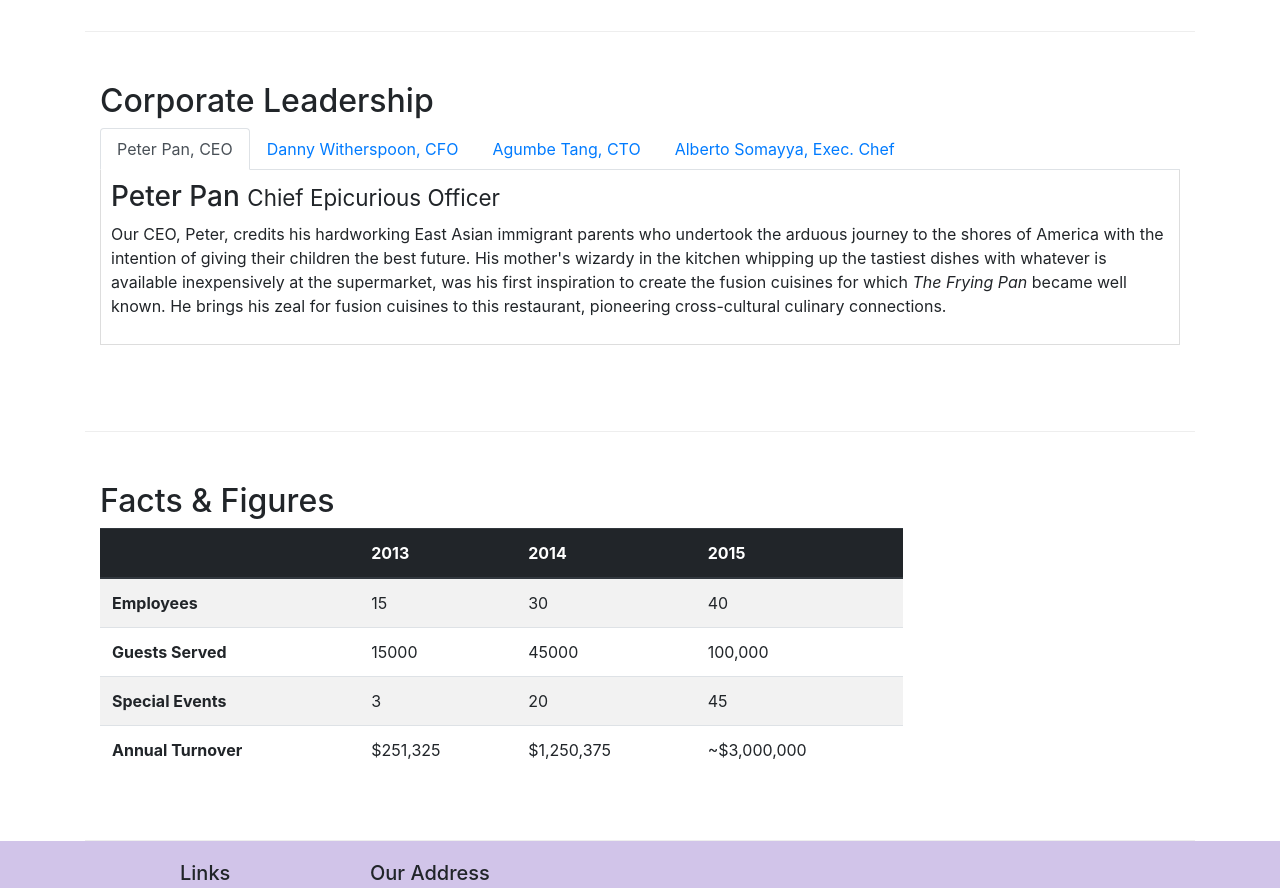
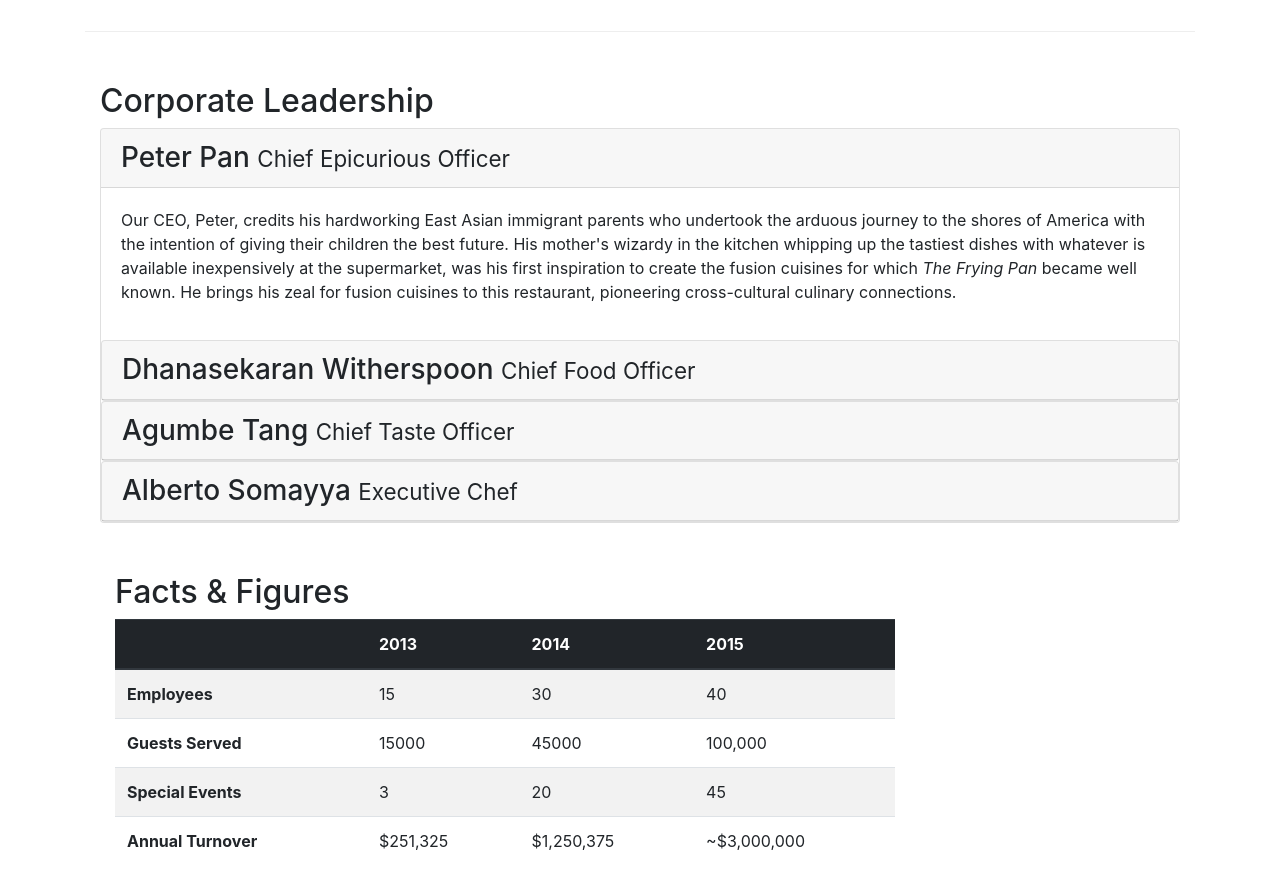
Before and after one commit to CoalterIO/ConFusion, a website: page aboutus.html in a window 1280 px wide. Shown: the part 940-1828 px from the top of the page. Drawn offline with nearby package versions, Linux system fonts and the light colour scheme.

Commit message:
Accordion

```diff
--- a/aboutus.html
+++ b/aboutus.html
@@ -115,29 +115,17 @@
         <div class="row row-content">
             <div class="col-12">
                 <h2>Corporate Leadership</h2>
-
-                <ul class="nav nav-tabs">
-                    <li class="nav-item">
-                      <a class="nav-link active" href="#peter"
-                        role="tab" data-toggle="tab">Peter Pan, CEO</a>
-                    </li>
-                    <li class="nav-item">
-                      <a class="nav-link" href="#danny" role="tab"
-                        data-toggle="tab">Danny Witherspoon, CFO</a>
-                    </li>
-                    <li class="nav-item">
-                      <a class="nav-link" href="#agumbe"role="tab"
-                        data-toggle="tab">Agumbe Tang, CTO</a>
-                    </li>
-                    <li class="nav-item">
-                      <a class="nav-link" href="#alberto" role="tab"
-                        data-toggle="tab">Alberto Somayya, Exec. Chef</a>
-                    </li>
-                </ul>
-
-                <div class="tab-content">
-                    <div role="tabpanel" class="tab-pane fade show active" id="peter">
-                        <h3>Peter Pan <small>Chief Epicurious Officer</small></h3>
+                <div class="accordion">
+                    <div class="card">
+                        <div class="card-header" role="tab" id="peterhead">
+                            <h3 class="mb-0">
+                                <a data-toggle="collapse" data-target="#peter">
+                                Peter Pan <small>Chief Epicurious Officer</small>
+                                </a>
+                            </h3>
+                        </div>
+                        <div class="collapse show" id="peter" data-parent="#accordion">
+                            <div class="card-body">
                                 <p class="d-none d-sm-block">Our CEO, Peter, credits his hardworking East Asian immigrant parents who
                                 undertook the arduous journey to the shores of America with the intention of giving their children
                                 the best future. His mother's wizardy in the kitchen whipping up the tastiest dishes with whatever
@@ -145,29 +133,56 @@
                                 cuisines for which <em>The Frying Pan</em> became well known. He brings his zeal for fusion cuisines
                                 to this restaurant, pioneering cross-cultural culinary connections.</p>
                         </div>
-
-                    <div role="tabpanel" class="tab-pane fade" id="danny">
-                        <h3>Dhanasekaran Witherspoon <small>Chief Food Officer</small></h3>
+                    </div>
+                    <div class="card">
+                        <div class="card-header" role="tab" id="dannyhead">
+                        <h3 class="mb-0">
+                            <a class="collapsed" data-toggle="collapse" data-target="#danny">
+                            Dhanasekaran Witherspoon <small>Chief Food Officer</small>
+                            </a>
+                        </h3>
+                    </div>
+                    <div class="collapse" id="danny" data-parent="#accordion">
+                        <div class="card-body">
                             <p class="d-none d-sm-block">Our CFO, Danny, as he is affectionately referred to by his colleagues,
                             comes from a long established family tradition in farming and produce. His experiences growing up on
                             a farm in the Australian outback gave him great appreciation for varieties of food sources. As he
                             puts it in his own words, <em>Everything that runs, wins, and everything that stays, pays!</em></p>
                         </div>
-
-                    <div role="tabpanel" class="tab-pane fade" id="agumbe">
-                        <h3>Agumbe Tang <small>Chief Taste Officer</small></h3>
+                    </div>
+                </div>
+                <div class="card">
+                        <div class="card-header" role="tab" id="agumbehead">
+                        <h3 class="mb-0">
+                            <a class="collapsed" data-toggle="collapse" data-target="#agumbe">
+                            Agumbe Tang <small>Chief Taste Officer</small>
+                            </a>
+                        </h3>
+                    </div>
+                    <div class="collapse" id="agumbe" data-parent="#accordion">
+                        <div class="card-body">
                             <p class="d-none d-sm-block">Blessed with the most discerning gustatory sense, Agumbe, our CTO,
                             personally ensures that every dish that we serve meets his exacting tastes. Our chefs dread the
                             tongue lashing that ensues if their dish does not meet his exacting standards. He lives by his
                             motto, <em>You click only if you survive my lick.</em></p>
                         </div>
-
-                    <div role="tabpanel" class="tab-pane fade" id="alberto">
-                        <h3>Alberto Somayya <small>Executive Chef</small></h3>
+                    </div>
+                </div>
+                <div class="card">
+                        <div class="card-header" role="tab" id="albertohead">
+                        <h3 class="mb-0">
+                            <a class="collapsed" data-toggle="collapse" data-target="#alberto">
+                            Alberto Somayya <small>Executive Chef</small>
+                            </a>
+                        </h3>
+                    </div>
+                    <div class="collapse" id="alberto" data-parent="#accordion">
+                        <div class="card-body">
                             <p class="d-none d-sm-block">Award winning three-star Michelin chef with wide International experience
                             having worked closely with whos-who in the culinary world, he specializes in creating mouthwatering
                             Indo-Italian fusion experiences. He says, <em>Put together the cuisines from the two craziest
                             cultures, and you get a winning hit! Amma Mia!</em></p>
+                        </div>
                     </div>
                 </div>
             </div>
```
Lines whose indentation alone changed are shown as unchanged.
